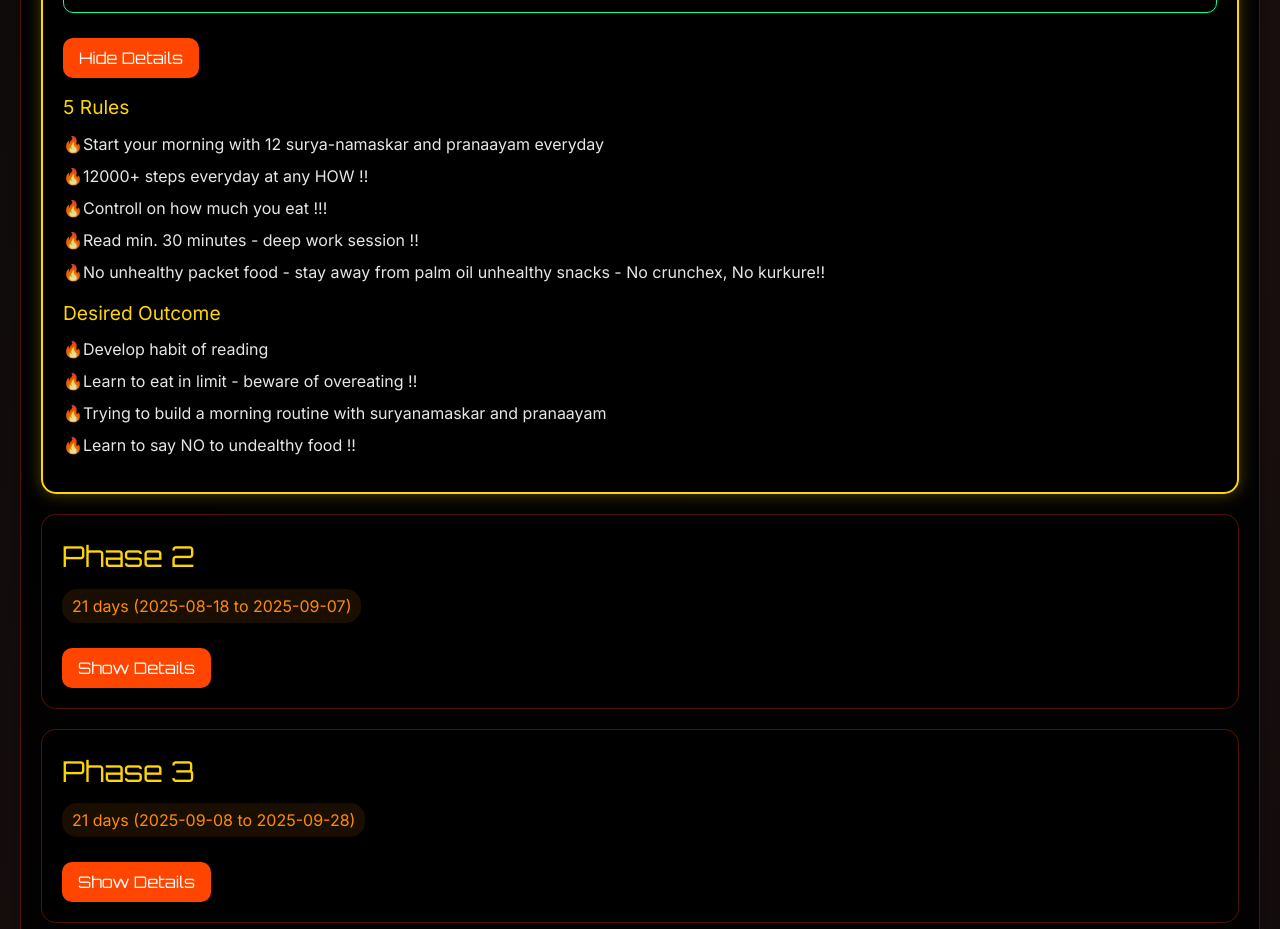
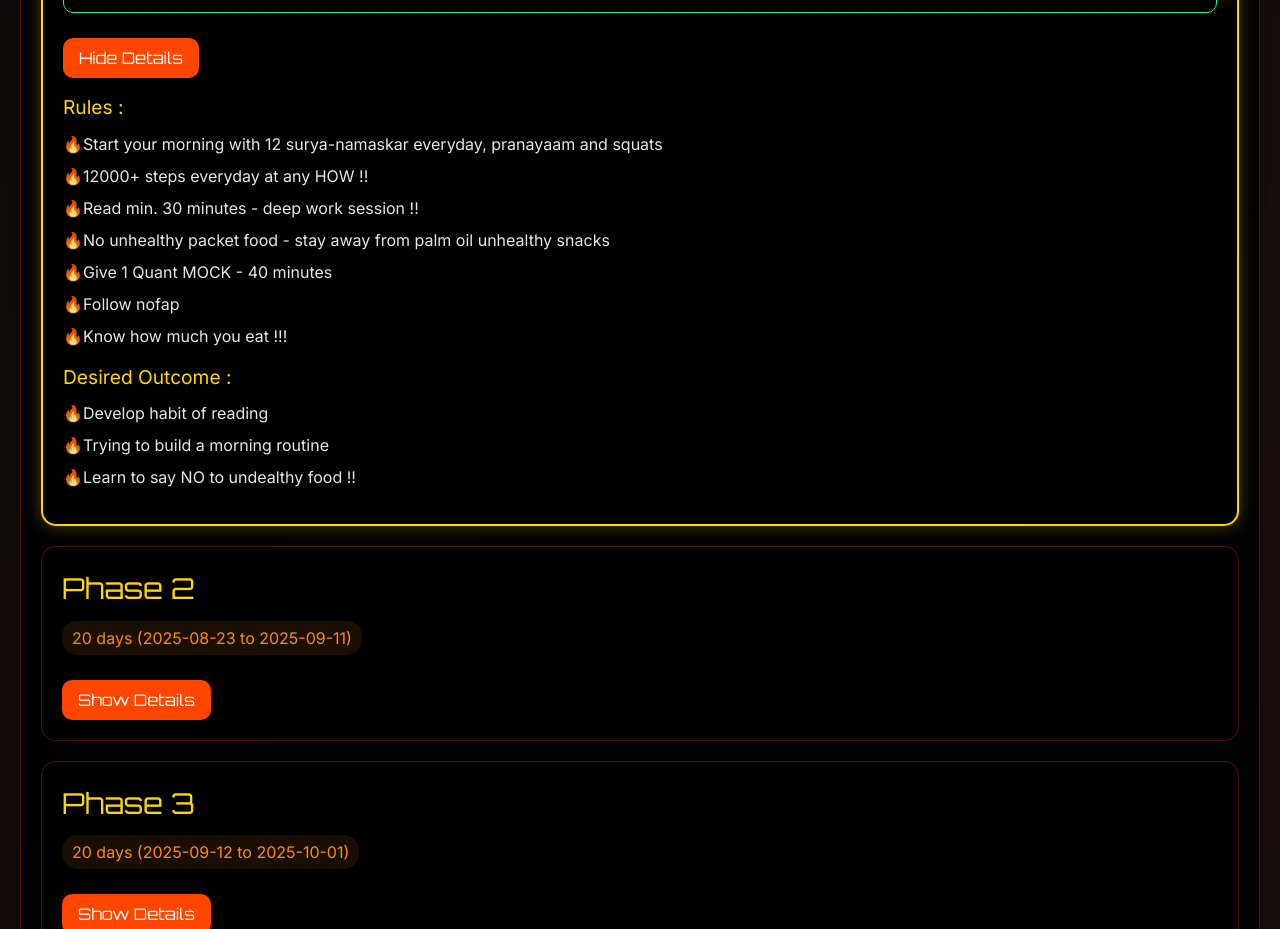
Before and after one commit to jeelgajera03/Timer, a plain HTML site: page index.html in a window 1280 px wide. Shown: the part 768-1697 px from the top of the page. Drawn offline with nearby package versions, Linux system fonts and the light colour scheme.

Commit message:
phase added till 30 november

```diff
--- a/index.html
+++ b/index.html
@@ -285,54 +285,56 @@
     <script>
         // Generate phase array
         function generatePhaseArray() {
-            const startDate = new Date('2025-07-28');
-            const endDate = new Date('2028-04-23');
+            const startDate = new Date('2025-08-03');
+            const endDate = new Date('2028-04-29');
             const totalDays = Math.round((endDate - startDate) / (1000 * 60 * 60 * 24)); // 1000 days
 
             // Define your phases here with custom durations
             const phaseDetails = [
                 // phase 1
                 {
-                    days:21,
+                    days:20,
                     rules: [
-                        'Start your morning with 12 surya-namaskar and pranaayam everyday',
+                        'Start your morning with 12 surya-namaskar everyday, pranayaam and squats',
                         '12000+ steps everyday at any HOW !!',
-                        'Controll on how much you eat !!! ',
                         'Read min. 30 minutes - deep work session !!',
-                        'No unhealthy packet food - stay away from palm oil unhealthy snacks - No crunchex, No kurkure!!',
+                        'No unhealthy packet food - stay away from palm oil unhealthy snacks',
+                        'Give 1 Quant MOCK - 40 minutes',
+                        'Follow nofap',
+                        'Know how much you eat !!! ',
                     ],
                     outcomes: [
                         'Develop habit of reading',
-                        'Learn to eat in limit - beware of overeating !!',
-                        'Trying to build a morning routine with suryanamaskar and pranaayam',
+                        'Trying to build a morning routine',
                         'Learn to say NO to undealthy food !!',
                     ]
                 },
                 // phase 2
                 {
-                    days:21,
+                    days:20,
                     rules: [
-                        'Start your morning with 12 surya-namaskar everyday, pranayaam and squats',
+                        'Start your morning with 12 surya-namaskar everyday, pranayaam, (30 X3) squats and situps',
                         '12000+ steps everyday at any HOW !!',
+                        'Read min. 45 minutes - deep work session !!',
+                        'Cut refined sugar from your diet completely !!',
+                        'Give 1 DILR MOCK - 40 minutes',
+                        'Follow nofap',
                         'Controll on how much you eat !!! ',
-                        'Read min. 45 minutes - deep work session !!',
-                        'Give 1 Quant MOCK - 40 minutes',
                     ],
                     outcomes: [
-                        'Reach to 100 KG body weight first !!',
-                        'Develop habit of reading',
-                        'Learn to eat in limit - beware of overeating !!',
-                        'Trying to build a morning routine with suryanamaskar, pranaayam and squats',
                     ]
                 },
                 // phase 3
                 {
-                    days: 21,
+                    days: 20,
                     rules: [
-                        'Start your morning with 12 surya-namaskar everyday, pranayaam, (30 X3) squats and situps',
-                        'Eat slowly - whatever you are eating !!',
+                        'Start your morning with 12 surya-namaskar everyday, pranayaam, (30 X3) squats, (30 X3) situps and pushups',
+                        '12000+ steps everyday at any HOW !!',
                         'Read min. 60 minutes - deep work session !!',
-                        'Give 1 DILR MOCK - 40 minutes',
+                        'Cut refined sugar from your diet completely !!',
+                        'Give 1 VARC MOCK - 40 minutes',
+                        'Follow nofap',
+                        'Understand pace of eating food !!',
                     ],
                     outcomes: [
 
@@ -340,12 +342,15 @@
                 },
                 // phase 4
                 {
-                    days: 21,
+                    days: 20,
                     rules: [
-                        'Start your morning with 12 surya-namaskar everyday, pranayaam, (30 X3) squats, (30 X3) situps and pushups',
+                        'Start your morning with 12 surya-namaskar everyday, pranayaam, (30 X3) squats, (30 X3) situps, (30 X3) pushups and meditation',
+                        '12000+ steps everyday at any HOW !! with 1 running session in a day',
+                        'Read min. 90 minutes - deep work session !!',
+                        'Say No to unhealthy food - No sugar, No maida and No palm-oil !!',
+                        'Give 1 Quant / DILR / VARC MOCK - 40 minutes',
+                        'sleep on time and wake up early on time with taking care of 6-7 HOURS of sleep(10 PM - 5 AM)',
                         'Eat slowly - whatever you are eating !!',
-                        'Read min. 90 minutes - deep work session !!',
-                        'Give 1 Quant / DILR MOCK - 40 minutes',
                     ],
                     outcomes: [
 
@@ -353,11 +358,15 @@
                 },
                 // phase 5
                 {
-                    days: 21,
+                    days: 20,
                     rules: [
-                        'Start your morning with 12 surya-namaskar everyday, pranayaam, (30 X3) squats, (30 X3) situps and (30 X3) pushups',
+                        'Start your morning with 12 surya-namaskar everyday, pranayaam, (30 X3) squats, (30 X3) situps, (30 X3) pushups and 15 minutes meditation',
+                        '12000+ steps everyday at any HOW !! with 1 running session in a day',
                         'Read min. 90 minutes - deep work session !! - work on your reading speed',
+                        'Say No to unhealthy food - No sugar, No maida and No palm-oil !!',
                         'Give 1 VARC MOCK - 40 minutes',
+                        'sleep on time and wake up early on time with taking care of 6-7 HOURS of sleep(10 PM - 5 AM)',
+                        'No food after 6 PM',
                     ],
                     outcomes: [
 
@@ -365,13 +374,18 @@
                 },
                 // phase 6
                 {
-                    days: 21,
+                    days: 20,
                     rules: [
                         'Give 1 full - MOCK everyday !! - 120 minutes',
+                        'sleep on time and wake up early on time with taking care of 6-7 HOURS of sleep(10 PM - 5 AM)',
+                        '1 Hour morning routine with surya-namaskar, pranayam, squats, pushups, situps and meditation !!',
+                        '12000+ steps everyday at any HOW !! with 1 running session in a day',
+                        'Say No to unhealthy food - No sugar, No maida and No palm-oil !!',
+                        'No food after 6 PM',
+                        'Don\'t waste your time at all in cheap content'
                     ],
                     outcomes: [
-                        'Reach to 85 KG body weight',
-                        'CAT - 99.5+ PR',
+                        'CAT - 99.8+ PR',
                     ]
                 },
                 // phase 7
@@ -380,21 +394,60 @@
                     rules: [
                     ],
                     outcomes: [
-                        'Reach to 80 KG body weight',
+                        'Reach to 75 KG body weight',
+                        'Launch your content creation journey',
+                        'Create 1 Full stack web-development project - MVP product of your business',
+                        'Run 5 KM every day',
                     ]
                 },
                 // phase 8
                 {
-                    days: 22,
+                    days: 31,
                     rules: [
-                        'Eat slowly - whatever you are eating !!',
-
+                        ''
                     ],
                     outcomes: [
-                        'Reach to 95 KG body weight',
-                        'improve reading speed, vocabulary and develop habit of reading',
-                        'introduce daily exercise in life strength + cardio',
-                        'learn to eat slowly and in limit each time whatever you are eating !!'
+                        'Run 5 KM without break every day',
+                        'Build your personality like Professional- English Fluency, Professional Etiquetes and General Knowledge'
+                    ]
+                },
+                // phase 9
+                {
+                    days: 28,
+                    rules: [
+                        ],
+                     outcomes: [
+                        'Run 5 KM under 30 minutes',
+                        'Build your personality like Professional- English Fluency, Professional Etiquetes and General Knowledge'
+                    ]
+                },
+                // phase 10
+                {
+                    days: 31,
+                    rules: [
+                    ],
+                    outcomes: [
+                        'Run 5 KM under 25 minutes',
+                        'Secure IIM-A by personal Interview'
+                    ]
+                },
+                // phase 11
+                {
+                    days: 75,
+                    rules: [
+                    ],
+                    outcomes: [
+                        'Get into IIM - Ahmedabad',
+                        'Upload content on YouTube with consistency'
+                    ]
+                },
+                // phase 12
+                {
+                    days: 20,
+                    rules: [
+                    ],
+                    outcomes: [
+                        '',
                     ]
                 }
             ];
@@ -532,6 +585,7 @@
                 }
             }
 
+
             phaseCard.innerHTML = `
                 <h3 class="phase-title">${phase.phase}</h3>
                 <div class="phase-meta">
@@ -541,13 +595,13 @@
                 <button class="toggle-button" onclick="toggleDetails(${index})">${isActive ? 'Hide Details' : 'Show Details'}</button>
                 <div class="phase-details${isActive ? ' active' : ''}" id="details-${index}">
                     <div class="phase-section">
-                        <h4>5 Rules</h4>
+                        <h4>Rules :</h4>
                         <ul>
                             ${phase.rules.map(rule => `<li>${rule}</li>`).join('')}
                         </ul>
                     </div>
                     <div class="phase-section">
-                        <h4>Desired Outcome</h4>
+                        <h4>Desired Outcome :</h4>
                         <ul>
                             ${phase.outcomes.map(outcome => `<li>${outcome}</li>`).join('')}
                         </ul>
@@ -624,7 +678,7 @@
         }
 
         // Update main countdown
-        const targetDate = new Date('2028-04-23T00:00:00+05:30').getTime();
+        const targetDate = new Date('2028-04-29T00:00:00+05:30').getTime();
         function updateCountdown() {
             const now = new Date().getTime();
             const distance = targetDate - now;
```
Also changed, not shown: 1 other file.
